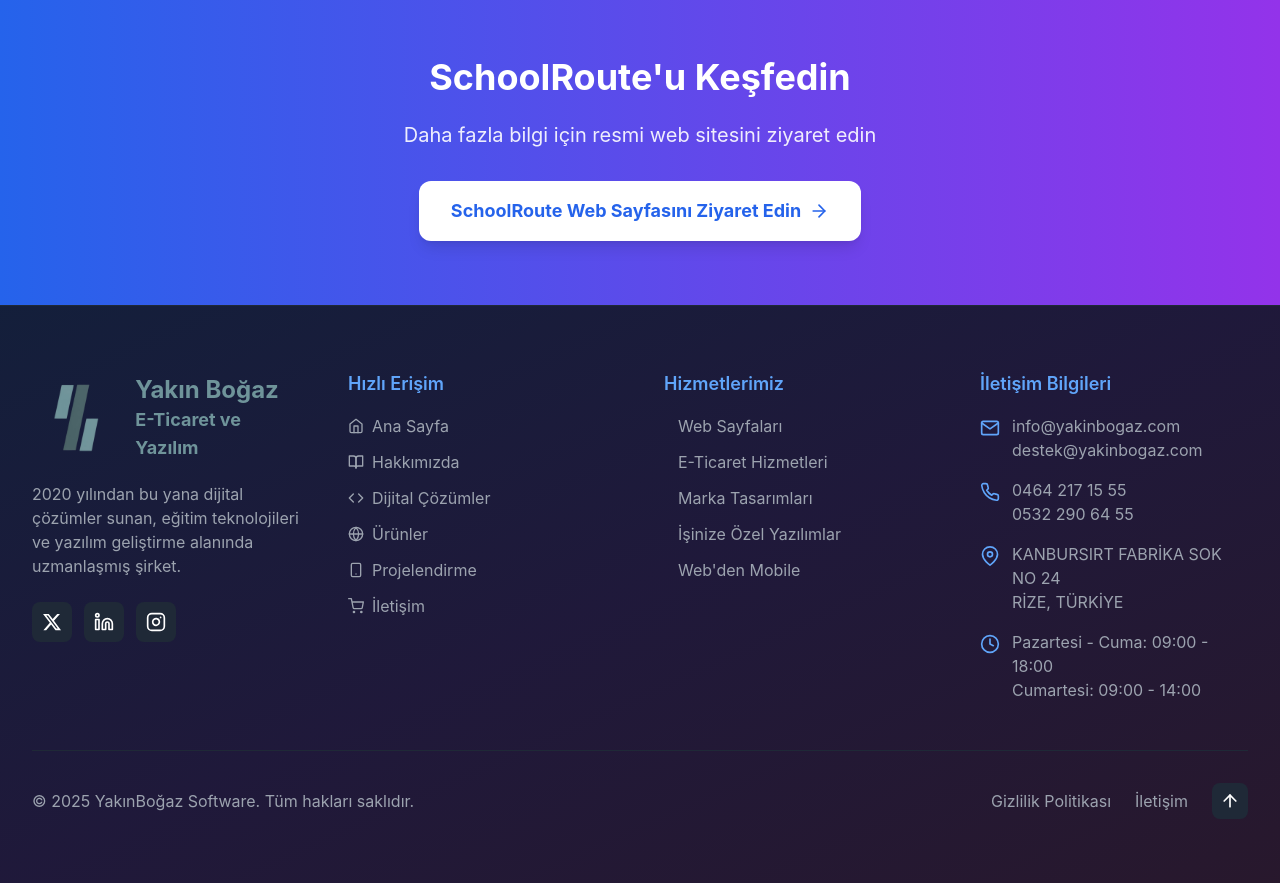
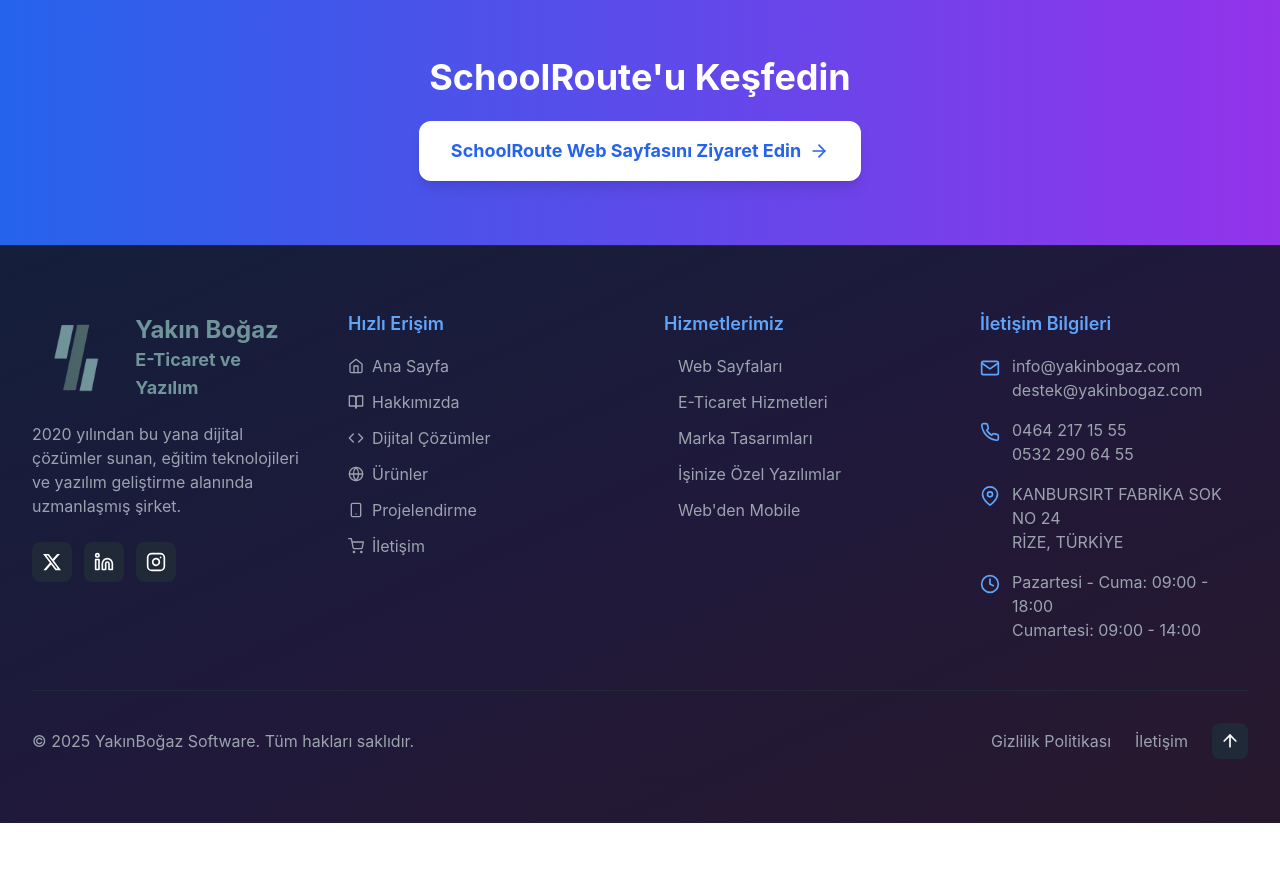
Before and after one commit to eerdem5387/yakinbogaz, a Next.js app: page /schoolroute in a window 1280 px wide. Shown: the part 3540-4423 px from the top of the page. After the commit the page ends 4363 px from the top, so only its background shows below. Built offline with nearby package versions, Linux system fonts and the light colour scheme; no server answers.

Commit message:
dsasdasd

```diff
--- a/src/pages/schoolroute.tsx
+++ b/src/pages/schoolroute.tsx
@@ -317,9 +317,6 @@
                 <h2 className="text-3xl md:text-4xl font-bold mb-6">
                   SchoolRoute'u Keşfedin
                 </h2>
-                <p className="text-xl mb-8 opacity-90">
-                  Daha fazla bilgi için resmi web sitesini ziyaret edin
-                </p>
                 <Link
                   href="https://schoolroute.net/"
                   target="_blank"
```
